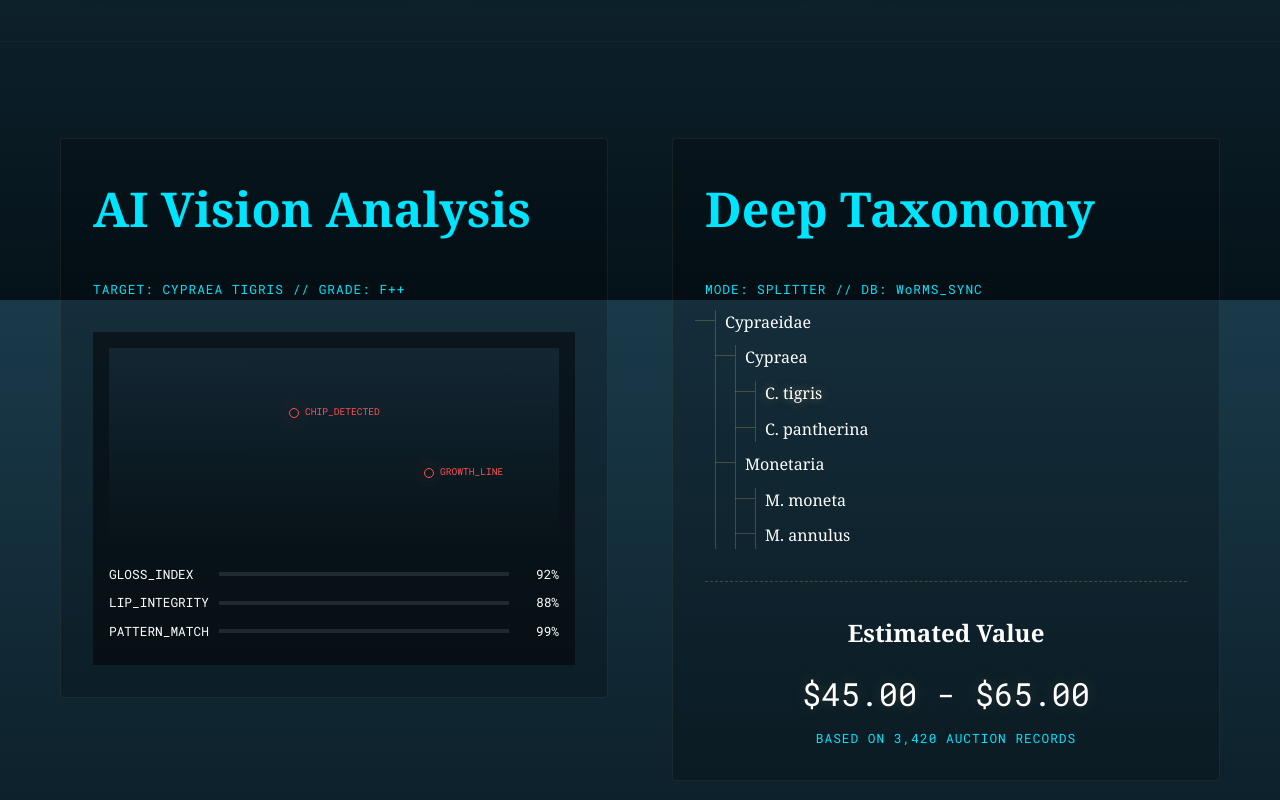
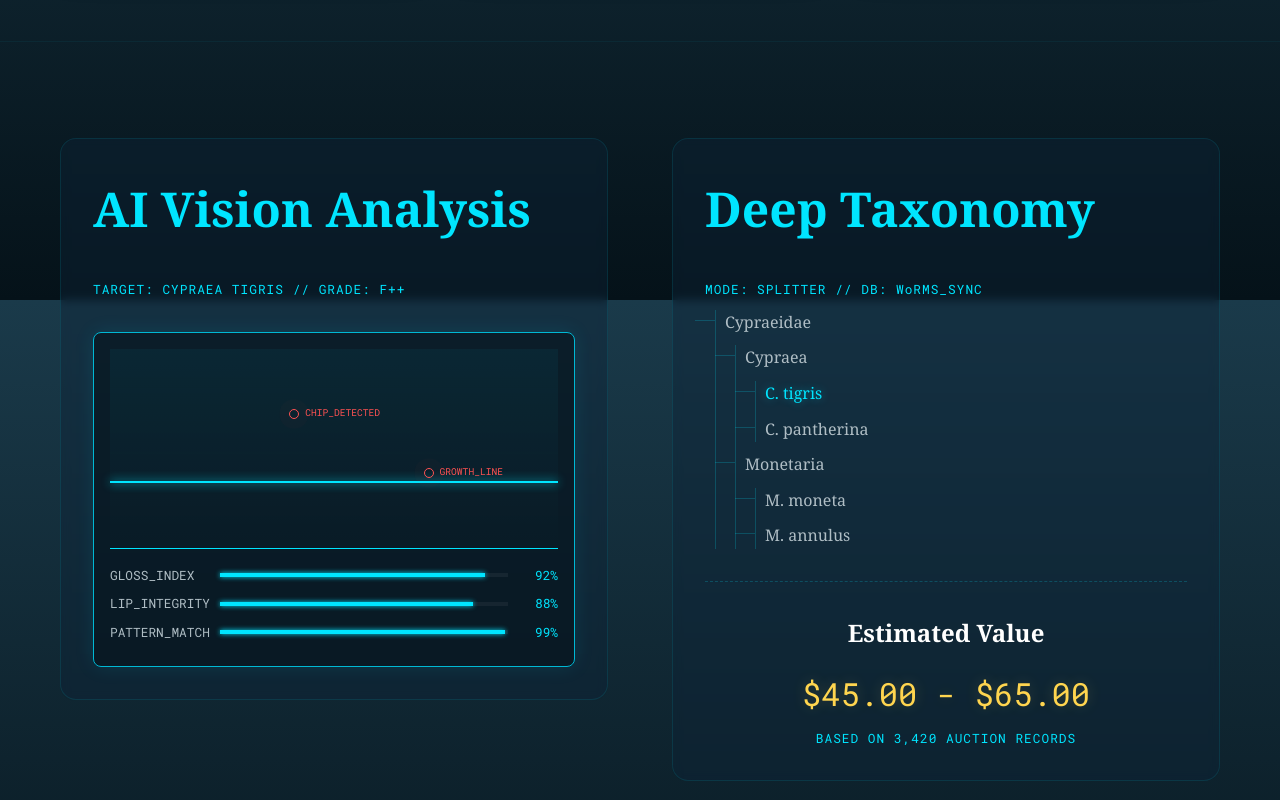
Before and after one commit to DDS-Solutions/Monetaria, a plain HTML site: page index.html in a window 1280 px wide. Shown: the part 1300-2100 px from the top of the page. Drawn offline with Linux system fonts and the light colour scheme.

Commit message:
Fix: Update Science/AI Vision cards to Deep Ocean theme

```diff
--- a/css/style.css
+++ b/css/style.css
@@ -339,27 +339,30 @@ footer p {
 }
 
 .science-panel {
-    background: rgba(0, 0, 0, 0.2);
+    background: rgba(13, 36, 56, 0.4);
     padding: 2rem;
-    border: 1px solid rgba(197, 160, 101, 0.1);
-    border-radius: 4px;
+    border: 1px solid rgba(0, 229, 255, 0.1);
+    border-radius: 16px;
+    backdrop-filter: blur(5px);
 }
 
 /* AI Vision Interface */
 .vision-interface {
     margin-top: 2rem;
-    border: 1px solid var(--color-brass-gold);
-    background: rgba(0, 0, 0, 0.5);
+    border: 1px solid var(--color-cyan-dark);
+    background: rgba(5, 18, 25, 0.6);
     padding: 1rem;
     position: relative;
     overflow: hidden;
+    border-radius: 8px;
+    box-shadow: 0 0 20px rgba(0, 229, 255, 0.1);
 }
 
 .scan-overlay {
     height: 200px;
-    background: linear-gradient(to bottom, rgba(100, 181, 246, 0.1), transparent);
+    background: linear-gradient(to bottom, rgba(0, 229, 255, 0.05), transparent);
     position: relative;
-    border-bottom: 1px solid var(--color-data-blue);
+    border-bottom: 1px solid var(--color-cyan-neon);
     margin-bottom: 1rem;
 }
 
@@ -367,8 +370,8 @@ footer p {
     position: absolute;
     width: 100%;
     height: 2px;
-    background: var(--color-data-blue);
-    box-shadow: 0 0 10px var(--color-data-blue);
+    background: var(--color-cyan-neon);
+    box-shadow: 0 0 10px var(--color-cyan-neon);
     animation: scan 3s infinite linear;
 }
 
@@ -403,15 +406,15 @@ footer p {
 
 @keyframes pulse-red {
     0% {
-        box-shadow: 0 0 0 0 rgba(239, 83, 80, 0.4);
+        box-shadow: 0 0 0 0 rgba(255, 82, 82, 0.4);
     }
 
     70% {
-        box-shadow: 0 0 0 10px rgba(239, 83, 80, 0);
+        box-shadow: 0 0 0 10px rgba(255, 82, 82, 0);
     }
 
     100% {
-        box-shadow: 0 0 0 0 rgba(239, 83, 80, 0);
+        box-shadow: 0 0 0 0 rgba(255, 82, 82, 0);
     }
 }
 
@@ -426,26 +429,26 @@ footer p {
 
 .data-row .label {
     width: 100px;
-    color: var(--color-brass-light);
+    color: var(--color-text-muted);
 }
 
 .data-row .value {
     width: 40px;
     text-align: right;
-    color: var(--color-data-blue);
+    color: var(--color-cyan-neon);
 }
 
 .bar-container {
     flex-grow: 1;
     height: 4px;
-    background: rgba(255, 255, 255, 0.1);
+    background: rgba(255, 255, 255, 0.05);
     margin: 0 10px;
 }
 
 .bar-fill {
     height: 100%;
-    background: var(--color-data-blue);
-    box-shadow: 0 0 5px var(--color-data-blue);
+    background: var(--color-cyan-neon);
+    box-shadow: 0 0 5px var(--color-cyan-neon);
 }
 
 /* Taxonomy Tree */
@@ -461,7 +464,7 @@ footer p {
     top: 0;
     bottom: 0;
     width: 1px;
-    background: rgba(197, 160, 101, 0.3);
+    background: rgba(0, 229, 255, 0.2);
 }
 
 .taxonomy-tree li {
@@ -476,33 +479,33 @@ footer p {
     top: 10px;
     width: 20px;
     height: 1px;
-    background: rgba(197, 160, 101, 0.3);
+    background: rgba(0, 229, 255, 0.2);
 }
 
 .node-root,
 .node-branch,
 .node-leaf {
     font-family: var(--font-heading);
-    color: var(--color-brass-light);
+    color: var(--color-text-muted);
 }
 
 .node-leaf.highlight {
-    color: var(--color-brass-gold);
-    text-shadow: 0 0 10px rgba(197, 160, 101, 0.5);
+    color: var(--color-cyan-neon);
+    text-shadow: 0 0 10px rgba(0, 229, 255, 0.4);
 }
 
 /* Valuation Box */
 .valuation-box {
     margin-top: 2rem;
     padding-top: 2rem;
-    border-top: 1px dashed rgba(197, 160, 101, 0.3);
+    border-top: 1px dashed rgba(0, 229, 255, 0.2);
     text-align: center;
 }
 
 .price-tag {
     font-family: var(--font-tech);
     font-size: 2rem;
-    color: var(--color-brass-gold);
+    color: var(--color-gold);
     margin: 0.5rem 0;
-    text-shadow: 0 0 15px rgba(197, 160, 101, 0.2);
+    text-shadow: 0 0 15px rgba(255, 213, 79, 0.2);
 }
```
